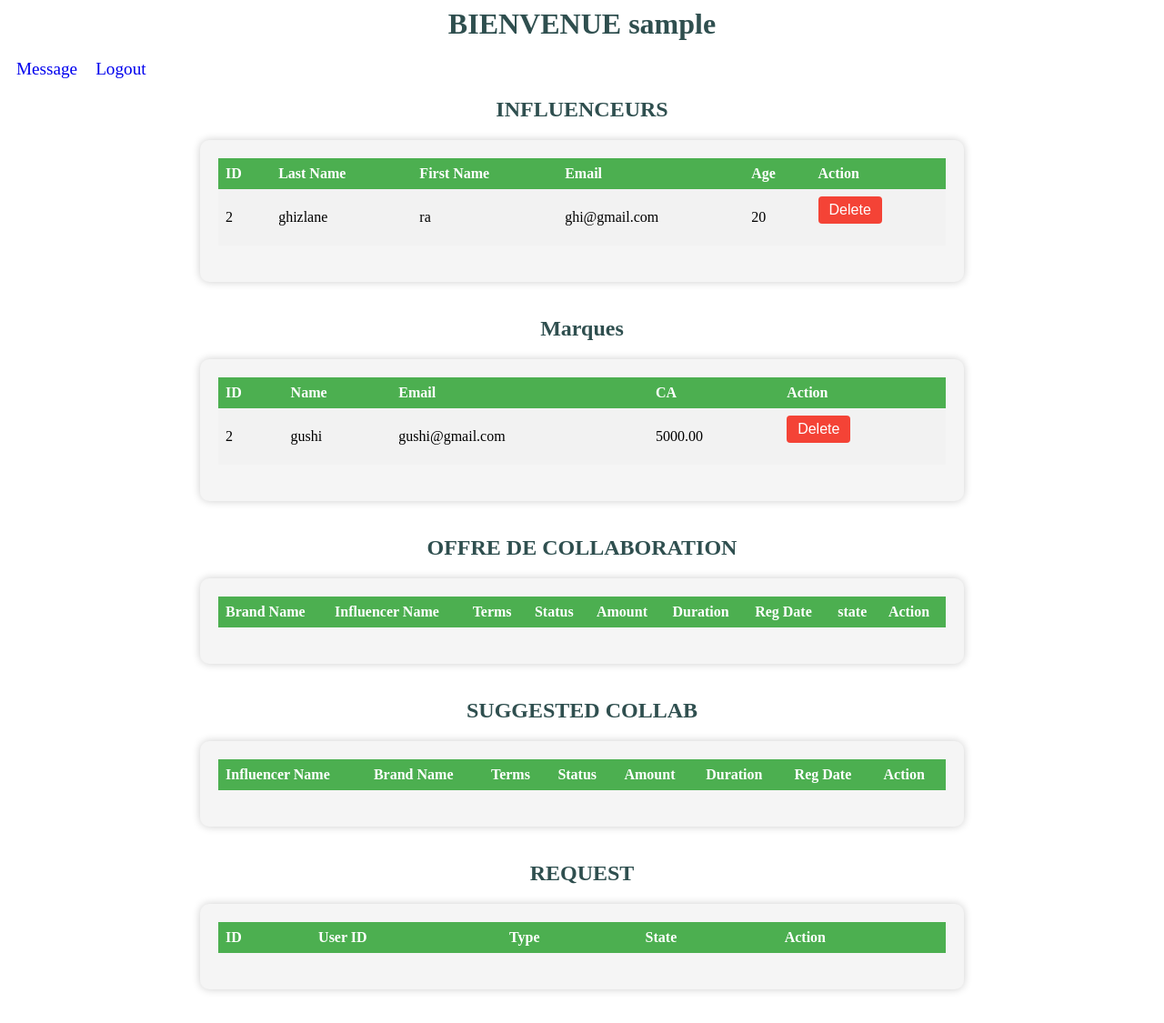
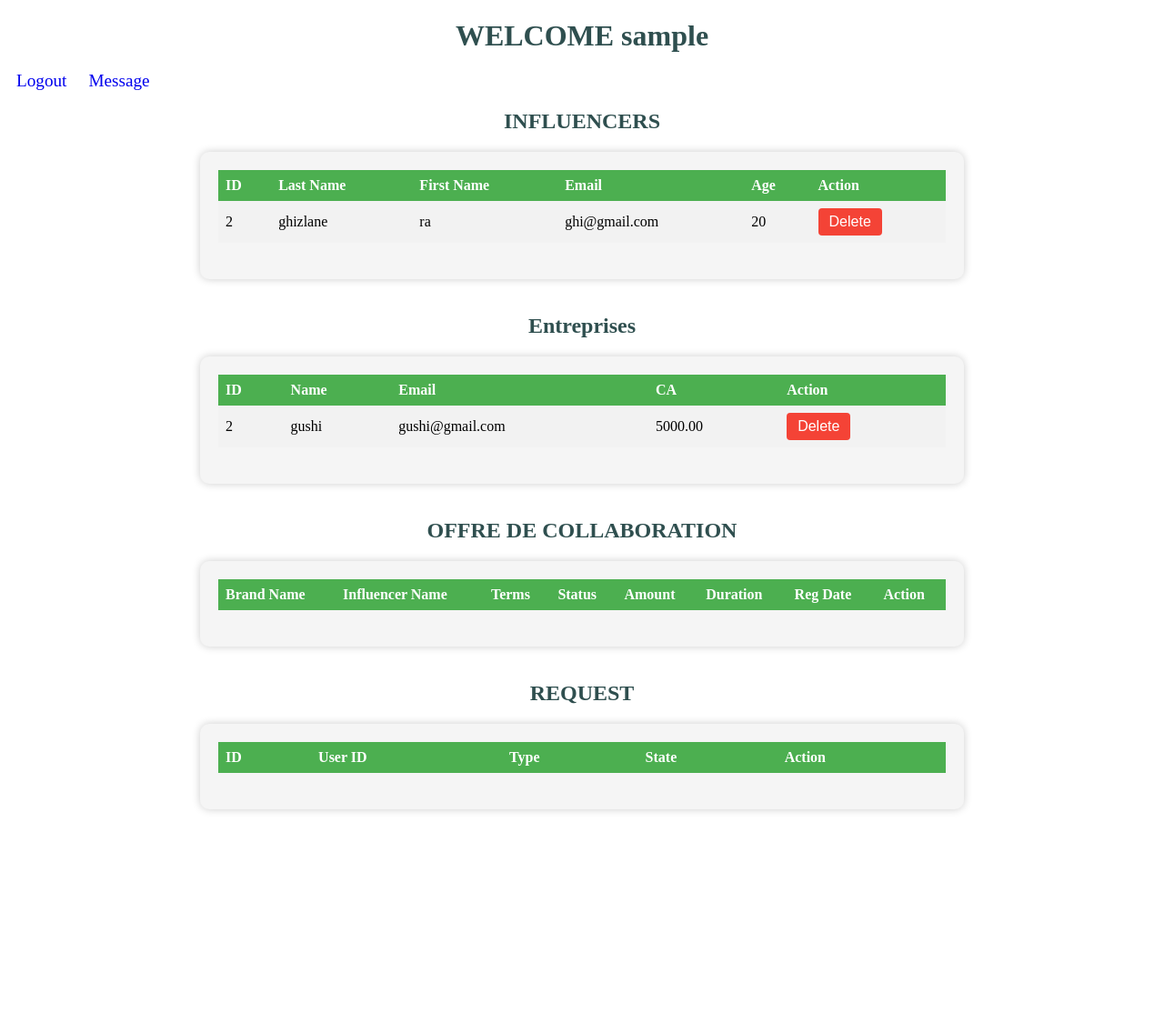
Before and after one commit to gir-yay/web-project, a PHP site: page /dashboardadmin.php in a window 1280 px wide. Shown: the whole page at 91% size. After the commit the page ends 893 px from the top, so only its background shows below. Run offline with PHP 8.4, Linux system fonts and the light colour scheme; the visitor is signed in with stand-in values (Sample User, id 1); data comes from the database, SQL or seed files in the repository; data that the repository does not hold is empty.

Commit message:
some retouch

```diff
--- a/css/admindash.css
+++ b/css/admindash.css
@@ -106,3 +106,24 @@ h2 {
     margin-bottom: 2%;
 
 }
+/* style for navigation bar */
+nav {
+    display: flex;
+    justify-content: space-between;
+    align-items: center;
+    background-color: #4CAF50;
+    color: white;
+    padding: 10px;
+    border-radius: 5px;
+  }
+
+  nav a {
+    margin: 0 10px;
+    text-decoration: none;
+    font-size: 1.2rem;
+    color: white;
+  }
+
+  nav a:hover {
+    text-decoration: underline;
+  }
--- a/dashboardadmin.php
+++ b/dashboardadmin.php
@@ -7,7 +7,6 @@ session_start();
 if (isset($_SESSION['username'])) {
     // if the session variable are set
     $name=$_SESSION['username'];
-    echo "<h1>BIENVENUE $name</h1>";
 } else {
     // if the session variable are not set, redirect to admin.php
     header('Location: admin.php');
@@ -21,21 +20,21 @@ if (isset($_SESSION['username'])) {
   <meta http-equiv="X-UA-Compatible" content="IE=edge">
   <meta name="viewport" content="width=device-width, initial-scale=1.0">
   <link rel="stylesheet" href="./css/admindash.css">
-  <title>Admin</title>
+  <title>Admin Dashboard</title>
 </head>
 <body>
+    <h1>
+        <center>WELCOME <?php echo $name; ?></center>
+    </h1>
+    <!-- nav bar to logout and message -->
+        <a href="logout.php">Logout</a>
+        <a href="mess.php">Message</a>
 
+    <h2>INFLUENCERS</h2>
 <?php
-//barre de navigation
-echo "<nav>";
-echo "<a href='mess.php'>Message</a>";
-echo "<a href='logout.php'>Logout</a>";
-echo "</nav>";
-// recuperer les données des influenceurs
-echo "<h2>INFLUENCEURS</h2>";
+// on recupere les influenceurs de la base de données
 $sql = "SELECT * FROM influencer";
 $result = mysqli_query($conn, $sql);
-
 //on montre les information sous forme de tableau
 echo "<div class='container'>";
 echo "<table>";
@@ -72,7 +71,7 @@ if(isset($_POST['delete_influencer'])){
     }
 }
 
-echo "<h2>Marques</h2>";
+echo "<h2>Entreprises</h2>";
 $sql = "SELECT * FROM entreprise";
 $result = mysqli_query($conn, $sql);
 echo "<div class='container'>";
@@ -114,10 +113,9 @@ $result = mysqli_query($conn, $sql);
 
 /*montrer toutes les colaboration entre influenceur et entreprise dans un tableau */
 /*show the result in a table format brand name , influencer full name(firstname+lastname), terms, status,amount,duration ,reg_date,add a button to delete the <collab></collab>*/
-
 echo "<div class='container'>";
 echo "<table>";
-echo "<th>Brand Name</th><th>Influencer Name</th><th>Terms</th><th>Status</th><th>Amount</th><th>Duration</th><th>Reg Date</th><th>state</th><th>Action</th></tr>";
+echo "<th>Brand Name</th><th>Influencer Name</th><th>Terms</th><th>Status</th><th>Amount</th><th>Duration</th><th>Reg Date</th><th>Action</th></tr>";
 foreach ($result as $row) {
     echo "<tr>";
     echo "<td>" . $row['nom'] . "</td>";
@@ -135,9 +133,6 @@ foreach ($result as $row) {
     echo "</td>";
     echo "</tr>";
 }
-echo "</table>";
-echo "</div>";
-
 // si bouton delete_collab est cliqué
 if(isset($_POST['delete_collab'])){
     $id = $_POST['id'];
@@ -150,13 +145,9 @@ if(isset($_POST['delete_collab'])){
     }
 }
 //make a tabe  to show all the suggested collab from the suggestion table inner join with the influencer table and the entreprise table in id_influencer and id_entreprise
-echo "<h2>SUGGESTED COLLAB</h2>";
 $sql = "SELECT * FROM suggestion INNER JOIN influencer ON suggestion.id_influencer = influencer.id INNER JOIN entreprise ON suggestion.id_entreprise = entreprise.id ";
 $result = mysqli_query($conn, $sql);
 //show the result in a table format brand name , influencer full name(firstname+lastname), terms, status,amount,duration ,reg_date,add a button to delete the collab
-echo "<div class='container'>";
-echo "<table>";
-echo "<th>Influencer Name</th><th>Brand Name</th><th>Terms</th><th>Status</th><th>Amount</th><th>Duration</th><th>Reg Date</th><th>Action</th></tr>";
 foreach ($result as $row) {
     echo "<tr>";
     echo "<td>" . $row['prenom'] . " " . $row['nom'] . "</td>";
@@ -261,8 +252,6 @@ if(isset($_POST['delete_request'])){
 }
 echo "</table>";
 echo "</div>";
-
 ?>
-
 </body>
 </html>
--- a/index.php
+++ b/index.php
@@ -4,7 +4,7 @@
     <meta charset="UTF-8">
     <meta http-equiv="X-UA-Compatible" content="IE=edge">
     <meta name="viewport" content="width=device-width, initial-scale=1.0">
-    <title>Document</title>
+    <title>Collab</title>
     <link rel="stylesheet" href="./css/test.css">
     <script src="https://kit.fontawesome.com/8b4b4337c0.js" crossorigin="anonymous"></script>
 </head>
```
Also changed, not shown: admin.php (+17 -3 lines), css/admin.css (+12 -6 lines).
